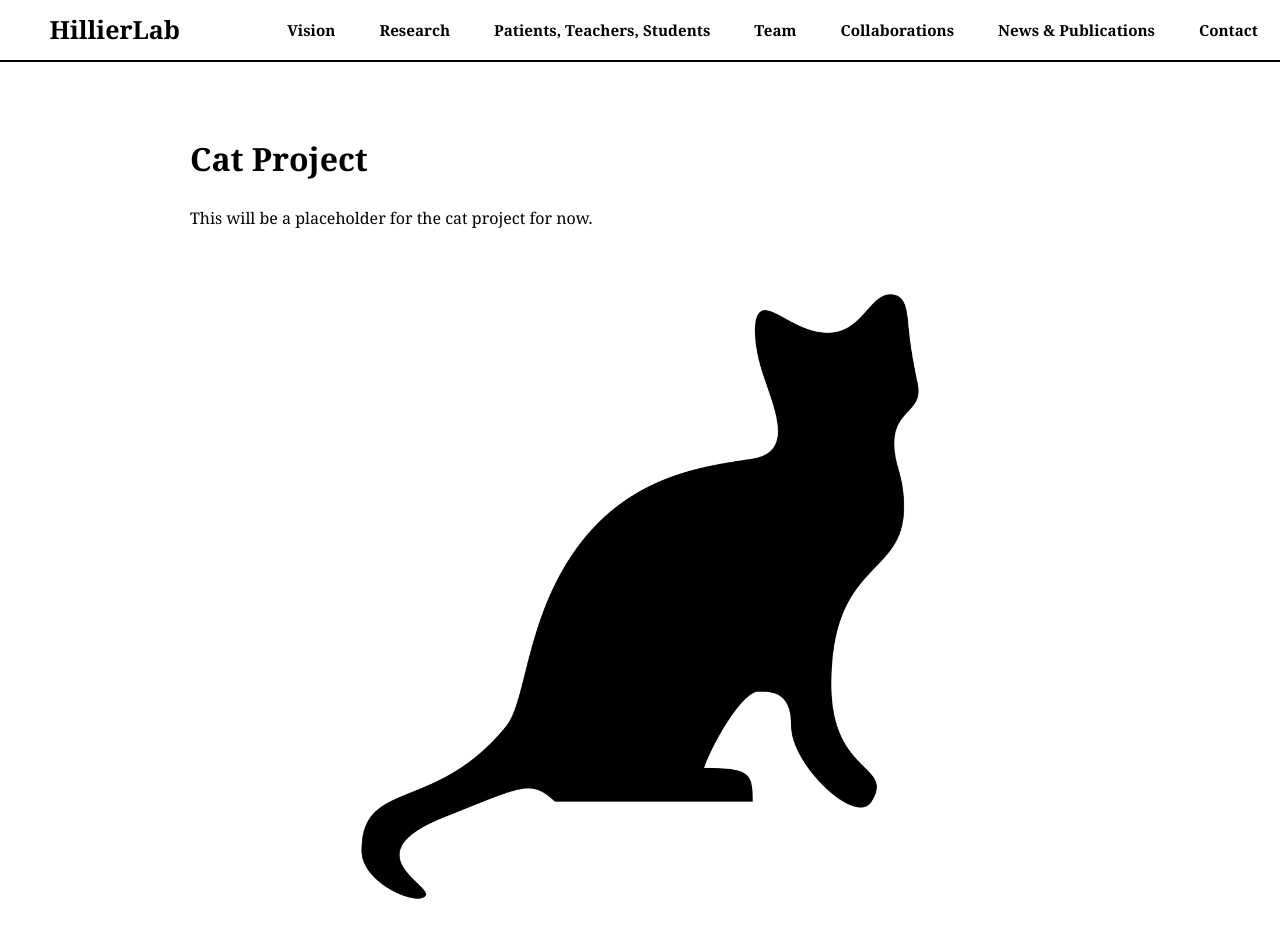
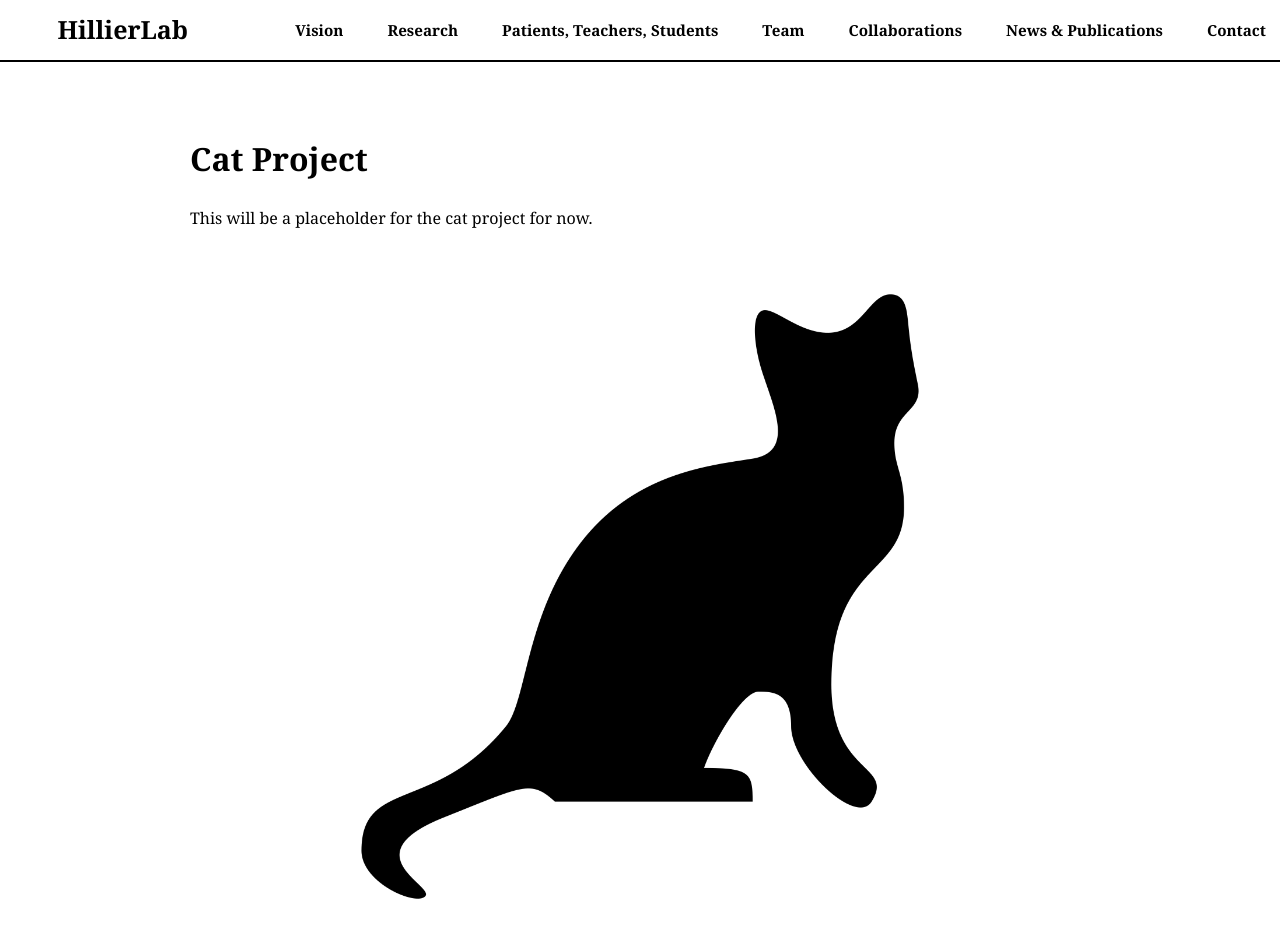
Before and after one commit to dzsano/rottenbillerdavid.github.io, a Jekyll site: the page built from cat.md, in a window 1280 px wide and 993 px high. Shown: the top 938 px of the window. Built offline with Jekyll 4.4.1, drawn with Linux system fonts in a browser that asks for light colours.

Commit message:
Update story.html

```diff
--- a/_layouts/story.html
+++ b/_layouts/story.html
@@ -26,7 +26,7 @@ nav {
   display: flex;
   justify-content: space-between;
   align-items: center;
-  padding: 0 2rem;
+  padding: 0 2.5rem;
   border-bottom: 2px solid #000;
   z-index: 10;
 }
```
